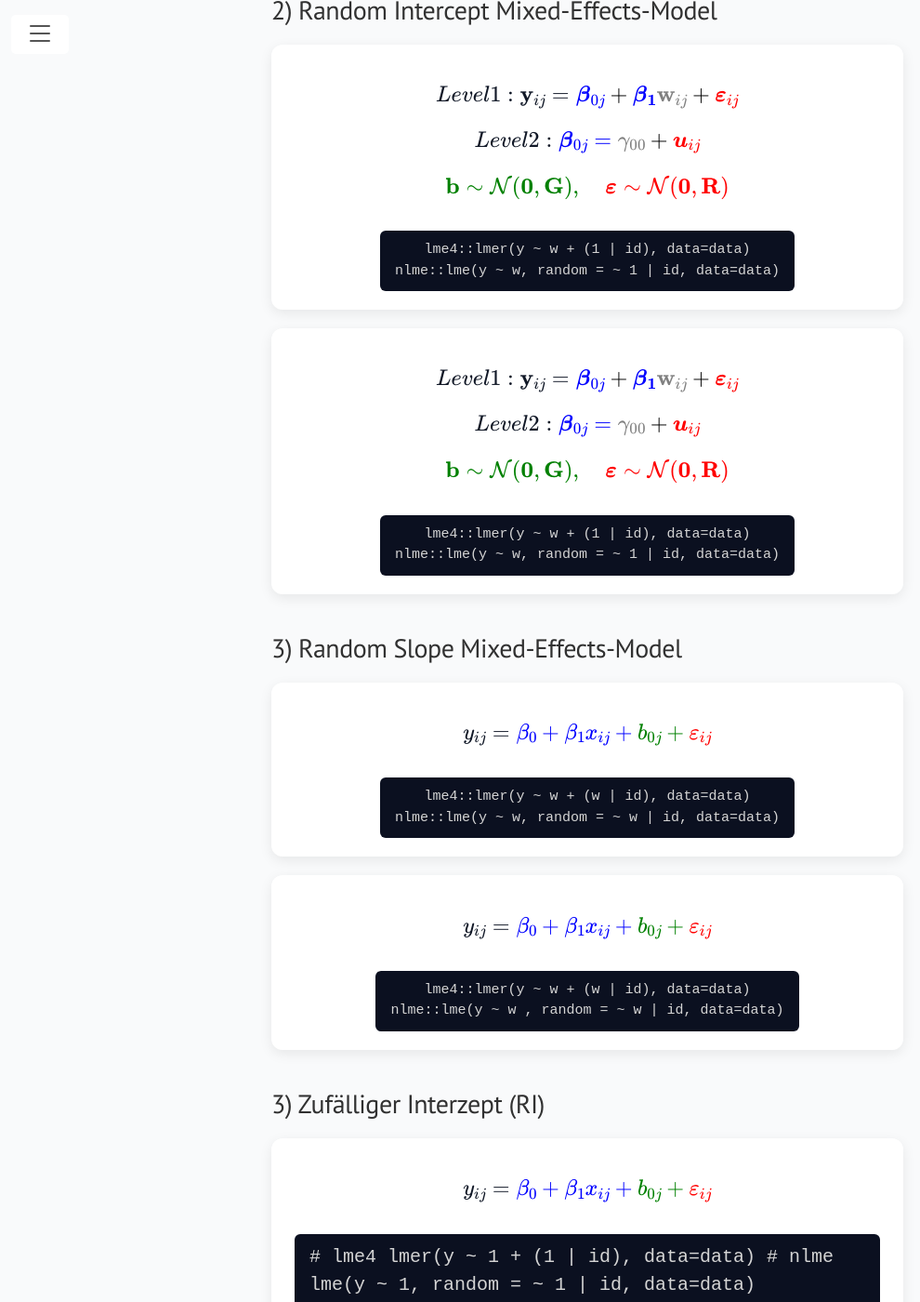
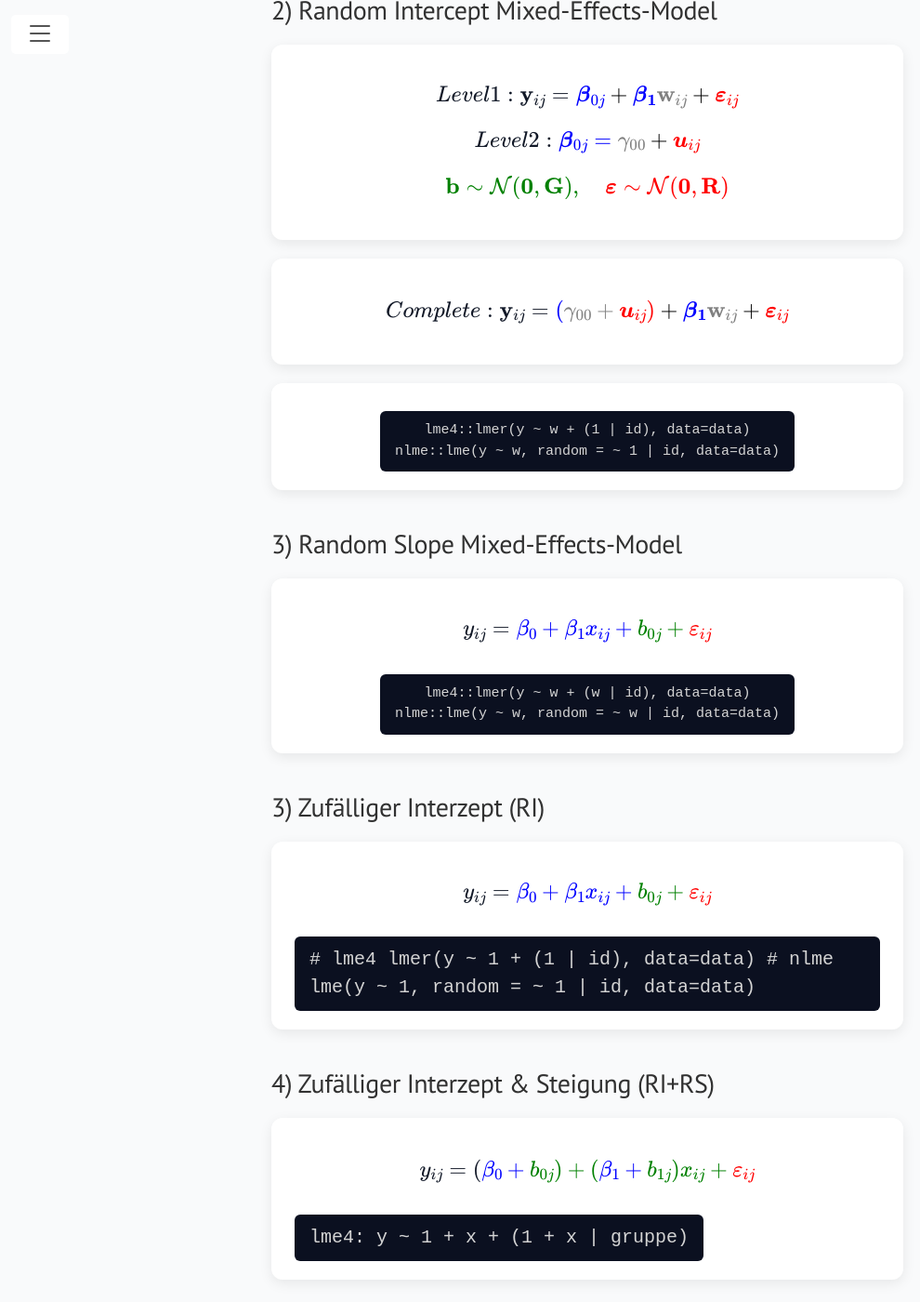
Before and after one commit to lennartseizer/ild, a Jekyll site: the page built from 9.html, in a window 1280 px wide and 1400 px high, scrolled down 655 px. Shown: the whole window at 93% size, without its empty margins (8-998 px from the left). Built offline with Jekyll 4.4.1, drawn with Linux system fonts in a browser that asks for light colours.

Commit message:
Update 9.html

```diff
--- a/9.html
+++ b/9.html
@@ -128,30 +128,16 @@ title: Formulas
       \color{green}{\mathbf b} \sim \mathcal N(\mathbf 0,\mathbf G),\quad
       \color{red}{\boldsymbol\varepsilon} \sim \mathcal N(\mathbf 0,\mathbf R)
       $$
-      <center>
-      <div class="code" style="font-size: 15px";>
-        lme4::lmer(y ~ w + (1 | id), data=data) <br>
-        nlme::lme(y ~ w, random = ~ 1 | id, data=data)
-      </div>
-      </center>
     </div>
-
     <div class="card">
       $$
-      Level&nbsp;1: \mathbf{y}_{ij}
-      = \color{blue}\boldsymbol{\beta}_{0j}
+      Complete: \mathbf{y}_{ij}
+      = \color{blue}(\color{gray}{\gamma_{00}}+\color{red}{\boldsymbol{u}_{ij}})
       \color{black}+ \color{blue}\boldsymbol{\beta_{1}}\color{gray}{\mathbf{w}_{ij}}
       \color{black}+ \color{red}{\boldsymbol{\varepsilon}_{ij}}
       $$
-      $$
-      Level&nbsp;2: \color{blue}{\boldsymbol{\beta}_{0j}}
-      = \color{gray}{\gamma_{00}}
-       \color{black}+ \color{red}{\boldsymbol{u}_{ij}}
-      $$
-      $$
-      \color{green}{\mathbf b} \sim \mathcal N(\mathbf 0,\mathbf G),\quad
-      \color{red}{\boldsymbol\varepsilon} \sim \mathcal N(\mathbf 0,\mathbf R)
-      $$
+    </div>
+    <div class="card">
       <center>
       <div class="code" style="font-size: 15px";>
         lme4::lmer(y ~ w + (1 | id), data=data) <br>
@@ -170,19 +156,6 @@ title: Formulas
       <div class="code" style="font-size: 15px";>
         lme4::lmer(y ~ w + (w | id), data=data) <br>
         nlme::lme(y ~ w, random = ~ w | id, data=data)
-      </div>
-      </center>
-    </div>
-
-    <div class="card">
-      $$
-      y_{ij} = \color{blue}{\beta_0} + \color{blue}{\beta_1} x_{ij}
-      + \color{green}{b_{0j}} + \color{red}{\varepsilon_{ij}}
-      $$
-      <center>
-      <div class="code" style="font-size: 15px";>
-        lme4::lmer(y ~ w + (w | id), data=data) <br>
-        nlme::lme(y ~ w , random = ~ w | id, data=data)
       </div>
       </center>
     </div>
```
